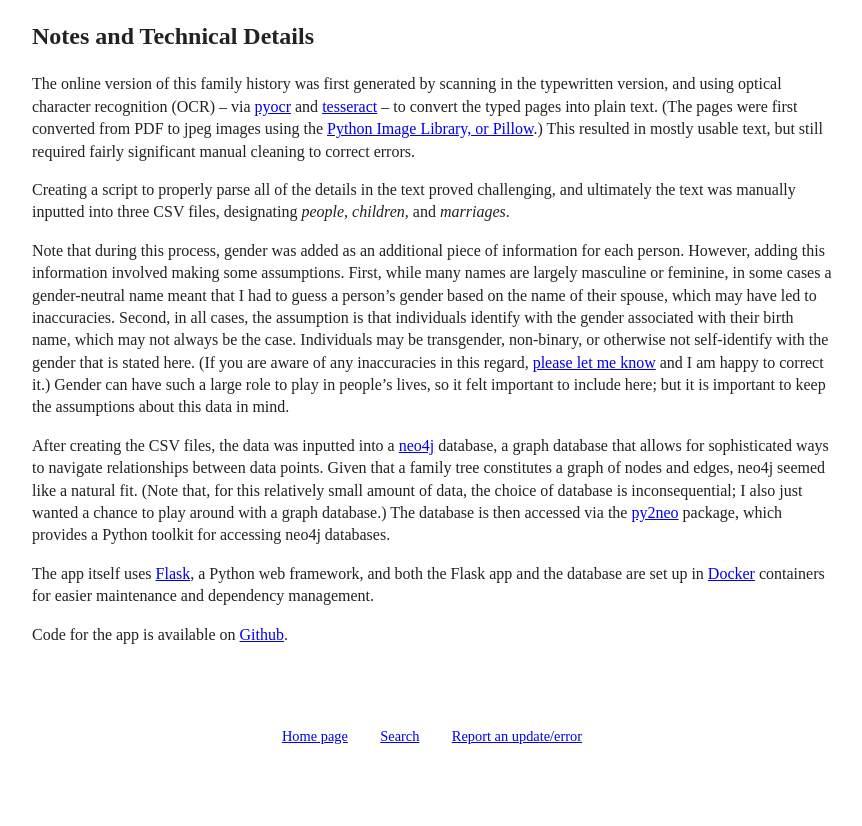
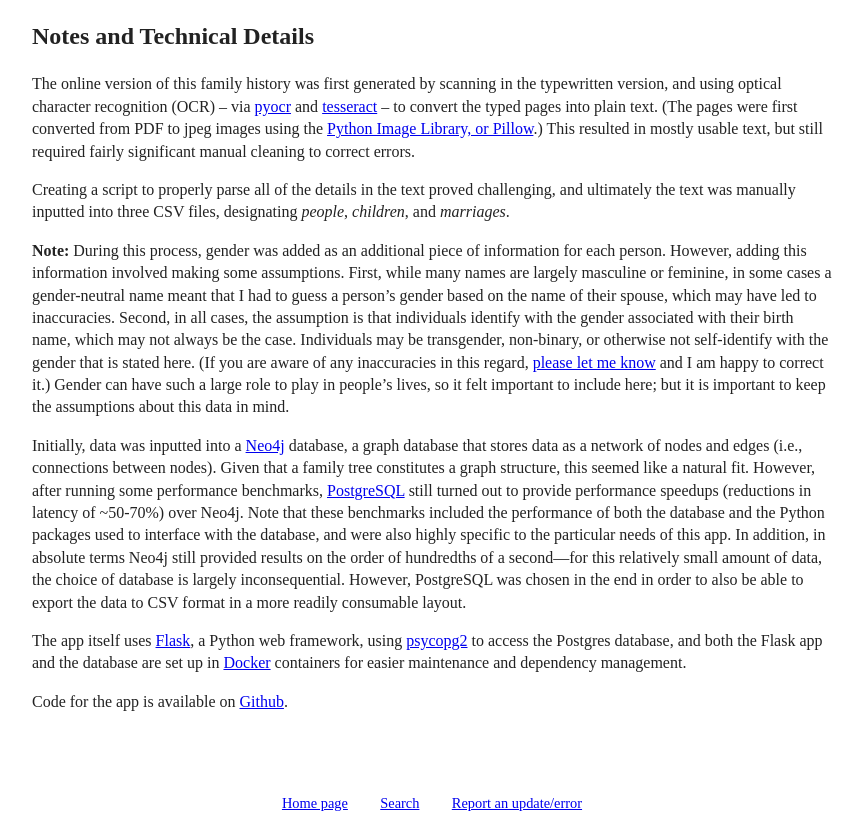
Before and after one commit to jeff-hughes/portertree, a Flask app: page /technical-details in a window 1280 px wide. Shown: the whole page, without its empty margins (208-1070 px from the left). Before the commit the page ends 744 px from the top, so only its background shows below. Run offline with Flask 2, Linux system fonts and the light colour scheme; some libraries are stand-ins or nearby versions.

Commit message:
Rewrite technical details about database

```diff
--- a/app/app/templates/technical_details.html
+++ b/app/app/templates/technical_details.html
@@ -10,11 +10,11 @@
 
     <p>Creating a script to properly parse all of the details in the text proved challenging, and ultimately the text was manually inputted into three CSV files, designating <em>people</em>, <em>children</em>, and <em>marriages</em>.</p>
 
-    <p>Note that during this process, gender was added as an additional piece of information for each person. However, adding this information involved making some assumptions. First, while many names are largely masculine or feminine, in some cases a gender-neutral name meant that I had to guess a person&rsquo;s gender based on the name of their spouse, which may have led to inaccuracies. Second, in all cases, the assumption is that individuals identify with the gender associated with their birth name, which may not always be the case. Individuals may be transgender, non-binary, or otherwise not self-identify with the gender that is stated here. (If you are aware of any inaccuracies in this regard, <a href="{{ url_for('report') }}">please let me know</a> and I am happy to correct it.) Gender can have such a large role to play in people&rsquo;s lives, so it felt important to include here; but it is important to keep the assumptions about this data in mind.</p>
+    <p><strong>Note:</strong> During this process, gender was added as an additional piece of information for each person. However, adding this information involved making some assumptions. First, while many names are largely masculine or feminine, in some cases a gender-neutral name meant that I had to guess a person&rsquo;s gender based on the name of their spouse, which may have led to inaccuracies. Second, in all cases, the assumption is that individuals identify with the gender associated with their birth name, which may not always be the case. Individuals may be transgender, non-binary, or otherwise not self-identify with the gender that is stated here. (If you are aware of any inaccuracies in this regard, <a href="{{ url_for('report') }}">please let me know</a> and I am happy to correct it.) Gender can have such a large role to play in people&rsquo;s lives, so it felt important to include here; but it is important to keep the assumptions about this data in mind.</p>
 
-    <p>After creating the CSV files, the data was inputted into a <a href="https://neo4j.com/">neo4j</a> database, a graph database that allows for sophisticated ways to navigate relationships between data points. Given that a family tree constitutes a graph of nodes and edges, neo4j seemed like a natural fit. (Note that, for this relatively small amount of data, the choice of database is inconsequential; I also just wanted a chance to play around with a graph database.) The database is then accessed via the <a href="https://py2neo.org/2020.1/">py2neo</a> package, which provides a Python toolkit for accessing neo4j databases.</p>
+    <p>Initially, data was inputted into a <a href="https://neo4j.com">Neo4j</a> database, a graph database that stores data as a network of nodes and edges (i.e., connections between nodes). Given that a family tree constitutes a graph structure, this seemed like a natural fit. However, after running some performance benchmarks, <a href="https://www.postgresql.org">PostgreSQL</a> still turned out to provide performance speedups (reductions in latency of ~50-70%) over Neo4j. Note that these benchmarks included the performance of both the database and the Python packages used to interface with the database, and were also highly specific to the particular needs of this app. In addition, in absolute terms Neo4j still provided results on the order of hundredths of a second&mdash;for this relatively small amount of data, the choice of database is largely inconsequential. However, PostgreSQL was chosen in the end in order to also be able to export the data to CSV format in a more readily consumable layout.</p>
 
-    <p>The app itself uses <a href="https://flask.palletsprojects.com/en/1.1.x/">Flask</a>, a Python web framework, and both the Flask app and the database are set up in <a href="https://www.docker.com/">Docker</a> containers for easier maintenance and dependency management.</p>
+    <p>The app itself uses <a href="https://flask.palletsprojects.com/en/1.1.x/">Flask</a>, a Python web framework, using <a href="https://www.psycopg.org">psycopg2</a> to access the Postgres database, and both the Flask app and the database are set up in <a href="https://www.docker.com/">Docker</a> containers for easier maintenance and dependency management.</p>
 
-    <p>Code for the app is available on <a href="https://github.com/jeff-hughes/porter-app">Github</a>.</p>
+    <p>Code for the app is available on <a href="https://github.com/jeff-hughes/portertree">Github</a>.</p>
 {% endblock %}
```
